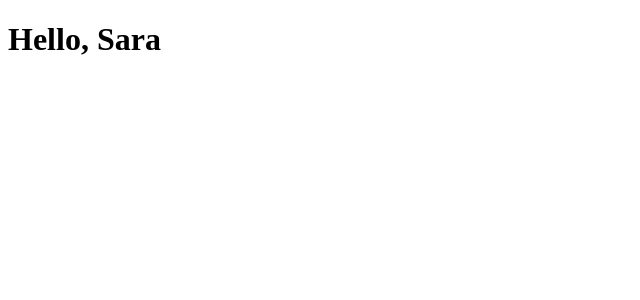
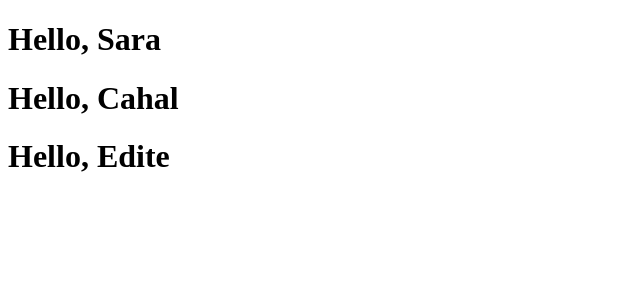
Before and after one commit to panswer/following_react_basic_concepts, a React (Create React App) app: page / in a window 1280 px wide. Shown: the top 300 px of the page, without its empty margins (0-640 px from the left). Built offline with nearby package versions, Linux system fonts and the light colour scheme.

Commit message:
composicion de componentes

```diff
--- a/src/index.js
+++ b/src/index.js
@@ -3,8 +3,18 @@ import reportWebVitals from './reportWebVitals';
 
 import Welcome from './components/function/Welcome';
 
+function App() {
+  return (
+    <div>
+      <Welcome name="Sara"/>
+      <Welcome name="Cahal"/>
+      <Welcome name="Edite"/>
+    </div>
+  );
+}
+
 ReactDOM.render(
-    <Welcome name = "Sara" />,
+    <App />,
     document.getElementById('root')
 );
 
```
